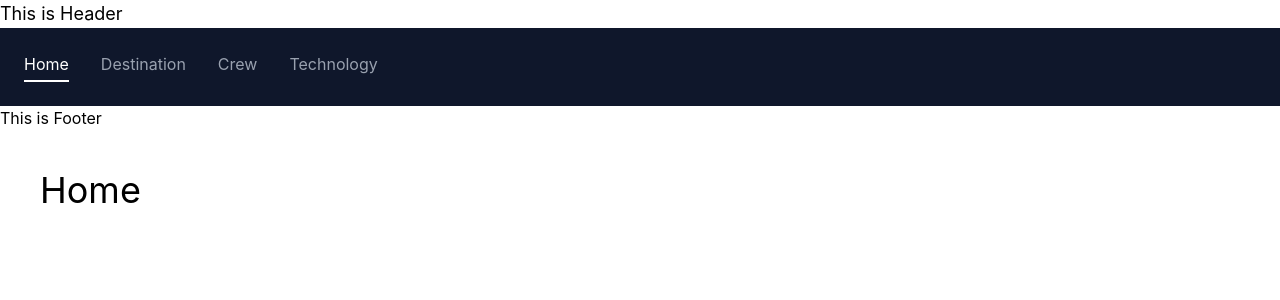
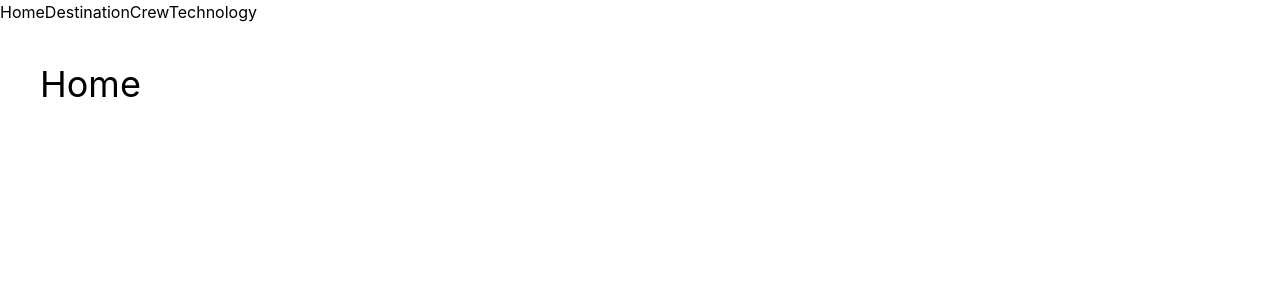
Before and after one commit to mmuneeb1000/space-tourism-site, a React (Vite) app: page / in a window 1280 px wide. Shown: the top 300 px of the page. Built offline with nearby package versions, Linux system fonts and the light colour scheme.

Commit message:
Router defined

```diff
--- a/index.html
+++ b/index.html
@@ -4,7 +4,7 @@
     <meta charset="UTF-8" />
     <link rel="icon" type="image/svg+xml" href="/favicon.svg" />
     <meta name="viewport" content="width=device-width, initial-scale=1.0" />
-    <title>space-tourism-site</title>
+    <title>Space Toursim Showcase</title>
   </head>
   <body>
     <div id="root"></div>
--- a/src/App.jsx
+++ b/src/App.jsx
@@ -1,27 +1,20 @@
 import { Routes, Route } from "react-router-dom";
-import Header from "./assets/components/Header";
-import Footer from "./assets/components/Footer";
-import Navbar from "./assets/components/NavBar";
 
+import Layout from "./layouts/Layout";
 import Home from "./pages/Home";
 import Technology from "./pages/Technology";
 import Crew from "./pages/Crew";
 import Destination from "./pages/Destination";
 
-function App() {
+export default function App() {
   return (
-    <>
-      <Header />
-      <Navbar />
-      <Footer />
-      <Routes>
-        <Route path="/" element={<Home />} />
-        <Route path="/technology" element={<Technology />} />
-        <Route path="/crew" element={<Crew />} />
-        <Route path="/destination" element={<Destination />} />
-      </Routes>
-    </>
+    <Routes>
+      <Route element={<Layout />}>
+        <Route index element={<Home />} />
+        <Route path="destination" element={<Destination />} />
+        <Route path="crew" element={<Crew />} />
+        <Route path="technology" element={<Technology />} />
+      </Route>
+    </Routes>
   );
 }
-
-export default App;
--- a/src/assets/components/Footer.jsx
+++ /dev/null
@@ -1,4 +0,0 @@
-function Footer() {
-  return <h1>This is Footer</h1>;
-}
-export default Footer;
--- a/src/assets/components/Header.jsx
+++ /dev/null
@@ -1,4 +0,0 @@
-function Header() {
-  return <h1 className="text-lg">This is Header</h1>;
-}
-export default Header;
--- a/src/assets/components/NavBar.jsx
+++ /dev/null
@@ -1,29 +0,0 @@
-import { NavLink } from "react-router-dom";
-
-const links = [
-  { name: "Home", path: "/" },
-  { name: "Destination", path: "/destination" },
-  { name: "Crew", path: "/crew" },
-  { name: "Technology", path: "/technology" },
-];
-
-export default function Navbar() {
-  return (
-    <nav className="flex gap-8 p-6 bg-slate-900 text-white">
-      {links.map((link) => (
-        <NavLink
-          key={link.path}
-          to={link.path}
-          end={link.path === "/"}
-          className={({ isActive }) =>
-            isActive
-              ? "border-b-2 border-white pb-1"
-              : "text-gray-400 hover:text-white"
-          }
-        >
-          {link.name}
-        </NavLink>
-      ))}
-    </nav>
-  );
-}
--- /dev/null
+++ b/src/components/Header.jsx
@@ -0,0 +1,14 @@
+import { NavLink } from "react-router-dom";
+
+export default function Header() {
+  return (
+    <header>
+      <nav>
+        <NavLink to="/">Home</NavLink>
+        <NavLink to="/destination">Destination</NavLink>
+        <NavLink to="/crew">Crew</NavLink>
+        <NavLink to="/technology">Technology</NavLink>
+      </nav>
+    </header>
+  );
+}
--- /dev/null
+++ b/src/layouts/Layout.jsx
@@ -0,0 +1,13 @@
+import { Outlet } from "react-router-dom";
+import Header from "../components/Header";
+
+export default function Layout() {
+  return (
+    <>
+      <Header />
+      <main>
+        <Outlet />
+      </main>
+    </>
+  );
+}
```
